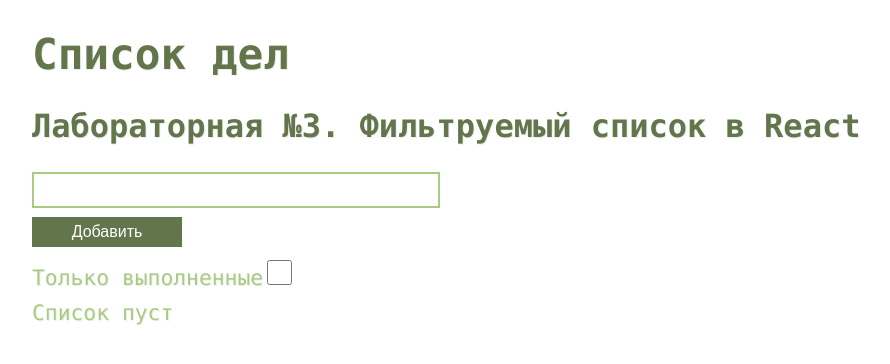
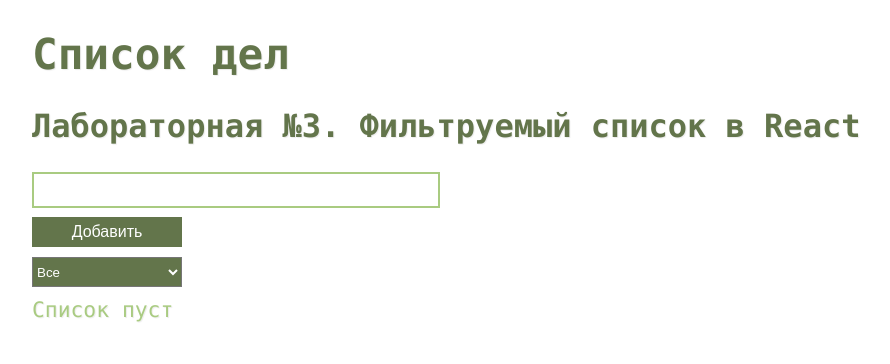
Before and after one commit to Xumeparu/907sv-lab3, a React (Create React App) app: page / in a window 1280 px wide. Shown: the top 364 px of the page, without its empty margins (168-1058 px from the left). Built offline with nearby package versions, Linux system fonts and the light colour scheme.

Commit message:
Added component SelectFilter. Fixed other components. Changed css

```diff
--- a/src/App/App.css
+++ b/src/App/App.css
@@ -59,6 +59,16 @@ input {
     outline-style: none;
 }
 
+.selectFilter {
+    background-color: #63754b;
+    color: #ffffff;
+
+    height: 30px;
+    width: 150px;
+
+    outline-style: none;
+}
+
 ul {
     list-style: none;
 }
--- a/src/App/App.tsx
+++ b/src/App/App.tsx
@@ -2,15 +2,21 @@ import React, { useState } from 'react';
 import './App.css';
 import Form from '../components/Form/Form';
 import List from '../components/List/List';
-import reducer, { ACTION_TYPES, IAction, IItem, selectFilteredList } from '../store';
+import reducer, {
+  ACTION_TYPES,
+  IAction,
+  initialState,
+  selectFilteredList,
+  StateType
+} from '../store';
+import SelectFilter from '../components/SelectFilter/SelectFilter';
 
 export default function App() {
-  const [list, setList] = useState<IItem[]>([]);
-  const [isDone, setIsDone] = useState(false);
+  const [state, setState] = useState<StateType>(initialState);
 
   function dispatch(action: IAction) {
-    const newList = reducer(action, list);
-    setList(newList);
+    const newList = reducer(action, state);
+    setState(newList);
   }
 
   return (
@@ -28,12 +34,9 @@ export default function App() {
         }
       />
       <div>
-        <label>
-          Только выполненные
-          <input type="checkbox" checked={isDone} onChange={() => setIsDone(!isDone)} />
-        </label>
+        <SelectFilter dispatch={dispatch} />
       </div>
-      <List list={selectFilteredList({ list, isDone })} dispatch={dispatch} />
+      <List list={selectFilteredList(state)} dispatch={dispatch} />
     </div>
   );
 }
--- a/src/components/Form/Form.tsx
+++ b/src/components/Form/Form.tsx
@@ -2,7 +2,7 @@ import React, { ChangeEvent, FormEvent, useState } from 'react';
 
 type HandleSubmit = {
   handleSubmit: (value: string) => void;
-}
+};
 
 export default function Form({ handleSubmit }: HandleSubmit) {
   const [value, setValue] = useState('');
--- a/src/components/List/List.tsx
+++ b/src/components/List/List.tsx
@@ -5,6 +5,7 @@ import { IAction, IItem } from '../../store';
 type ListProps = { list: IItem[]; dispatch: (action: IAction) => void };
 
 export default function List({ list, dispatch }: ListProps) {
+  console.log('List render');
   if (list.length === 0) {
     return <div>Список пуст</div>;
   }
--- a/src/components/ListItem/ListItem.tsx
+++ b/src/components/ListItem/ListItem.tsx
@@ -36,12 +36,10 @@ export default function ListItem({ id, title, isChecked, dispatch }: ListItemPro
       {!editMode && (
         <>
           <span data-testid="title">{title}</span>
+          <button className="editBtn" data-testid="editButton" onClick={() => setEditMode(true)}>
+            &#128397;
+          </button>
         </>
-      )}
-      {!editMode && (
-        <button className="editBtn" data-testid="editButton" onClick={() => setEditMode(true)}>
-          &#128397;
-        </button>
       )}
       {editMode && (
         <>
--- /dev/null
+++ b/src/components/SelectFilter/SelectFilter.tsx
@@ -0,0 +1,23 @@
+import React, { ChangeEvent } from 'react';
+import { ACTION_TYPES, IAction, SELECT_FILTER_TYPE, SELECT_FILTER_TYPES } from '../../store';
+
+type SelectFilterProps = { dispatch: (action: IAction) => void };
+
+export default function SelectFilter({ dispatch }: SelectFilterProps) {
+  function filterHandler(e: ChangeEvent<HTMLSelectElement>) {
+    dispatch({
+      type: ACTION_TYPES.SELECT_FILTER,
+      payload: e.target.value as SELECT_FILTER_TYPE
+    });
+  }
+
+  return (
+    <select className="selectFilter" data-testid="selector" onChange={filterHandler}>
+      {Object.keys(SELECT_FILTER_TYPES).map((item, index) => (
+        <option data-testid={index} key={index} value={Object.values(SELECT_FILTER_TYPES)[index]}>
+          {Object.values(SELECT_FILTER_TYPES)[index]}
+        </option>
+      ))}
+    </select>
+  );
+}
--- a/src/store.ts
+++ b/src/store.ts
@@ -3,6 +3,39 @@ export interface IItem {
   title: string;
   isChecked: boolean;
 }
+
+export const ACTION_TYPES = {
+  ADD: 'add',
+  REMOVE: 'remove',
+  CHECKED: 'checked',
+  EDIT: 'edit',
+  SELECT_FILTER: 'selectFilter'
+} as const;
+
+export type ACTION_TYPE =
+  | typeof ACTION_TYPES.ADD
+  | typeof ACTION_TYPES.EDIT
+  | typeof ACTION_TYPES.REMOVE
+  | typeof ACTION_TYPES.CHECKED
+  | typeof ACTION_TYPES.SELECT_FILTER;
+
+export type IAction =
+  | IActionAdd
+  | IActionRemove
+  | IActionChecked
+  | IActionEdit
+  | IActionSelectFilter;
+
+export const SELECT_FILTER_TYPES = {
+  ALL: 'Все',
+  DONE: 'Выполненные',
+  NOT_DONE: 'Не выполненные'
+} as const;
+
+export type SELECT_FILTER_TYPE =
+  | typeof SELECT_FILTER_TYPES.ALL
+  | typeof SELECT_FILTER_TYPES.DONE
+  | typeof SELECT_FILTER_TYPES.NOT_DONE;
 
 export interface IActionAdd {
   type: typeof ACTION_TYPES.ADD;
@@ -24,29 +57,25 @@ export interface IActionEdit {
   payload: {
     id: string;
     title: string;
-  }
+  };
 }
 
-export type IAction = IActionAdd | IActionRemove | IActionChecked | IActionEdit;
+export interface IActionSelectFilter {
+  type: typeof ACTION_TYPES.SELECT_FILTER;
+  payload: SELECT_FILTER_TYPE;
+}
 
-export const ACTION_TYPES = {
-  ADD: 'add',
-  REMOVE: 'remove',
-  CHECKED: 'checked',
-  EDIT: 'edit'
-} as const;
-
-export type ACTION_TYPE = typeof ACTION_TYPES.ADD
-    | typeof ACTION_TYPES.EDIT
-    | typeof ACTION_TYPES.REMOVE
-    | typeof ACTION_TYPES.CHECKED;
-
-export const initialList = {
+export const initialState = {
   list: [],
-  isDoneFilter: false
+  filter: SELECT_FILTER_TYPES.ALL
 };
 
-export default function reducer(action: IAction, prevList: IItem[] = []): IItem[] {
+export type StateType = {
+  list: IItem[];
+  filter: SELECT_FILTER_TYPE;
+};
+
+export default function reducer(action: IAction, state: StateType = initialState): StateType {
   switch (action.type) {
     case ACTION_TYPES.ADD: {
       const newValue = {
@@ -54,38 +83,49 @@ export default function reducer(action: IAction, prevList: IItem[] = []): IItem[
         title: action.payload,
         isChecked: false
       };
-      return [...prevList, newValue];
+      return { ...state, list: [...state.list, newValue] };
     }
     case ACTION_TYPES.REMOVE: {
-      return [...prevList.filter(item => item.id !== action.payload)];
+      return { ...state, list: [...state.list.filter(item => item.id !== action.payload)] };
     }
     case ACTION_TYPES.CHECKED: {
-      return [
-        ...prevList.map(function (item) {
+      return {
+        ...state,
+        list: [
+          ...state.list.map(function (item) {
             if (item.id === action.payload) {
               return { ...item, isChecked: !item.isChecked };
             }
             return item;
           })
-      ];
+        ]
+      };
     }
     case ACTION_TYPES.EDIT: {
-      return [
-        ...prevList.map(function (item) {
+      return {
+        ...state,
+        list: [
+          ...state.list.map(function (item) {
             if (item.id === action.payload.id) {
               return { ...item, title: action.payload.title };
             }
             return item;
           })
-      ];
+        ]
+      };
+    }
+    case ACTION_TYPES.SELECT_FILTER: {
+      return { ...state, filter: action.payload };
     }
     default:
-      return [...prevList];
+      return state;
   }
 }
 
-export function selectFilteredList({ list, isDone }: {list: IItem[], isDone: boolean}) {
-  if (!isDone) return list;
-
-  return list.filter(item => item.isChecked);
+export function selectFilteredList(state: StateType) {
+  if (state.filter === SELECT_FILTER_TYPES.DONE)
+    return state.list.filter(item => item.isChecked);
+  if (state.filter === SELECT_FILTER_TYPES.NOT_DONE)
+    return state.list.filter(item => !item.isChecked);
+  return state.list;
 }
```
Also changed, not shown: 2 other files (tests, documents, lock files or other folders). Lines whose indentation alone changed are shown as unchanged.
